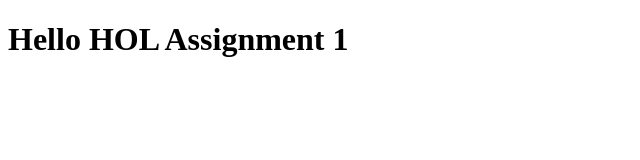
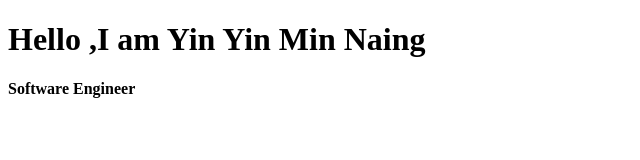
Before and after one commit to yinyinminnaing/git-demo, a plain HTML site: page index.html in a window 1280 px wide. Shown: the whole page, without its empty margins (0-640 px from the left). Drawn offline with Linux system fonts and the light colour scheme.

Commit message:
modify html page to build portfolio

```diff
--- a/index.html
+++ b/index.html
@@ -4,9 +4,18 @@
     <meta charset="UTF-8" />
     <meta name="viewport" content="width=device-width, initial-scale=1.0" />
 
-    <title>DevOps</title>
+    <title>YYMN Portfolio</title>
 
   </head>
   <body>
-    <h1>Hello HOL Assignment 1</h1>
+    <div class="header">
+      <div class="container">
+        <div class="row">
+          <div class="col-md-12">
+            <h1>Hello ,I am Yin Yin Min Naing</h1>
+            <h4>Software Engineer</h4>
+          </div>
+        </div>
+      </div>
+    </div>
   </body>
```
